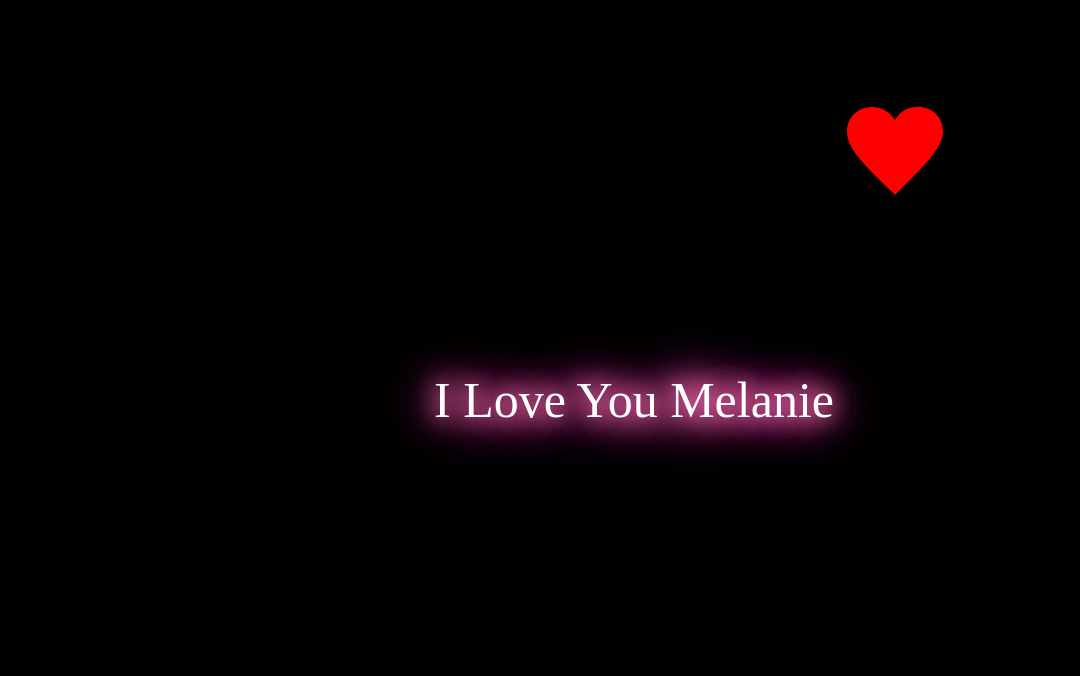
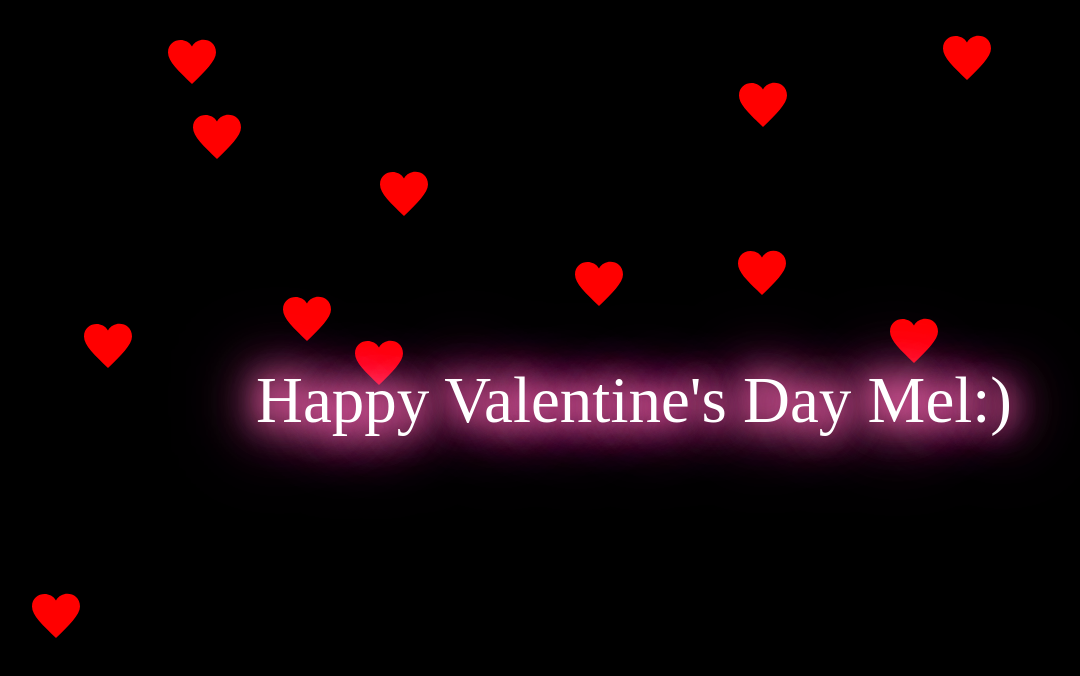
Before and after one commit to WilliamTCP/biggestbird, a plain HTML site: page index.html in a window 1280 px wide. Shown: the whole page, without its empty margins (6-1086 px from the left). Drawn offline with Linux system fonts and the light colour scheme.

Commit message:
Update index.html

```diff
--- a/index.html
+++ b/index.html
@@ -2,12 +2,12 @@
 <html>
   <head>
     <style>
-      #box {
-        width: 100px;
-        height: 100px;
+      .box {
+        width: 50px;
+        height: 50px;
         background-color: red;
         position: absolute;
-        clip-path: path("M48 16.992c-12.592-21.608-48-15.3-48 11.776 0 18.644 22.284 37.708 48 63.232 25.72-25.524 48-46.588 48-63.232 0-27.176-35.5-34.124-48-11.776z");
+        clip-path: path("M24 8.496c-6.296-10.804-24-7.65-24 5.888 0 9.322 11.142 18.854 24 31.616 12.86-12.762 24-23.294 24-31.616 0-13.588-17.75-17.062-24-5.888z");
       }
 
       #text {
@@ -18,7 +18,7 @@
         font-size: 50px;
         color: white;
         text-shadow: 0 0 20px #ff69b4, 0 0 30px #ff69b4, 0 0 40px #ff69b4, 0 0 50px #ff69b4, 0 0 60px #ff69b4, 0 0 70px #ff69b4;
-        animation: shine 1s ease-in-out infinite;
+        animation: shine 2s ease-in-out infinite;
       }
 
       @keyframes shine {
@@ -26,7 +26,7 @@
           transform: translate(-50%, -50%) scale(1);
         }
         50% {
-          transform: translate(-50%, -50%) scale(1.05);
+          transform: translate(-50%, -50%) scale(1.3);
         }
         100% {
           transform: translate(-50%, -50%) scale(1);
@@ -35,28 +35,43 @@
     </style>
   </head>
   <body style="background-color: black;">
-    <div id="box"></div>
-    <div id="text">I Love You Melanie</div>
+    <div class="box"></div>
+    <div class="box"></div>
+    <div class="box"></div>
+    <div class="box"></div>
+    <div class="box"></div>
+    <div class="box"></div>
+    <div class="box"></div>
+    <div class="box"></div>
+    <div class="box"></div>
+    <div class="box"></div>
+    <div class="box"></div>
+    <div class="box"></div>
+    <div id="text">Happy Valentine's Day Mel:)</div>
     <script>
-      let box = document.getElementById("box");
+      let boxes = document.querySelectorAll(".box");
+
+      boxes.forEach(function(box) {
         let xSpeed = 5;
         let ySpeed = 5;
+        let x = Math.floor(Math.random() * (window.innerWidth - 50));
+        let y = Math.floor(Math.random() * (window.innerHeight - 50));
+
+        box.style.left = x + "px";
+        box.style.top = y + "px";
 
         function animate() {
-        let x = box.offsetLeft;
-        let y = box.offsetTop;
+          x += xSpeed;
+          y += ySpeed;
           let windowWidth = window.innerWidth;
           let windowHeight = window.innerHeight;
 
-        if (x + 100 >= windowWidth || x <= 0) {
+          if (x + 50 >= windowWidth || x <= 0) {
             xSpeed = -xSpeed;
           }
-        if (y + 100 >= windowHeight || y <= 0) {
+          if (y + 50 >= windowHeight || y <= 0) {
             ySpeed = -ySpeed;
           }
-
-        x += xSpeed;
-        y += ySpeed;
 
           box.style.left = x + "px";
           box.style.top = y + "px";
@@ -65,6 +80,7 @@
         }
 
         animate();
+      });
     </script>
   </body>
 </html>
```
Lines whose indentation alone changed are shown as unchanged.
